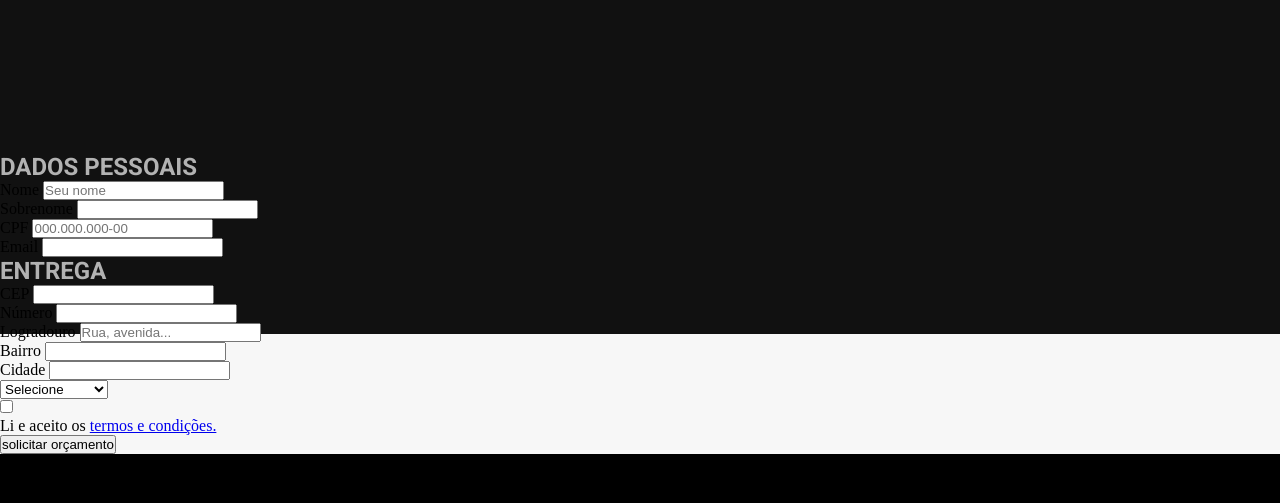
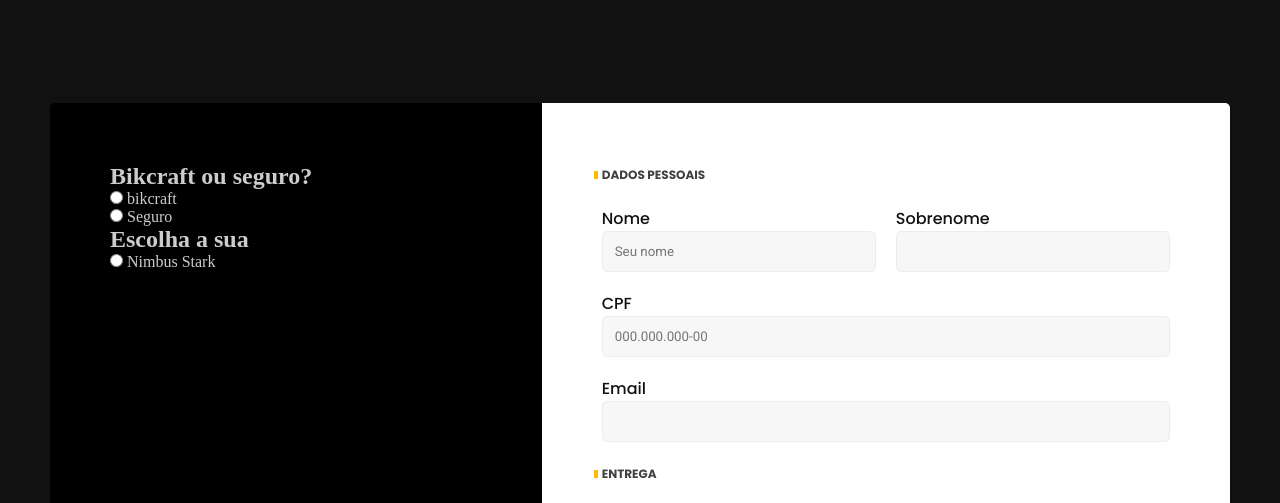
Before and after one commit to JoaoOdonnell/website-Bikcraft, a plain HTML site: page orcamento.html in a window 1280 px wide. Shown: the part 282-785 px from the top of the page. Drawn offline with Linux system fonts and the light colour scheme.

Commit message:
formulário orçamento feito

```diff
--- a/css/contato-page/contato.css
+++ b/css/contato-page/contato.css
@@ -152,7 +152,7 @@
   box-shadow: 0 0 0 2px #fea;
 }
 
-.formulario-contato .col-2 {
+.col-2 {
   grid-column: span 2;
 }
 
--- /dev/null
+++ b/css/orcamento/orcamento.css
@@ -0,0 +1,120 @@
+.selecao-orcamento {
+  background: #000000;
+  color: #cccccc;
+  padding: 60px;
+  border-radius: 5px 0px 0px 5px;
+  box-shadow: 0px 1px 2px rgba(0, 0, 0, 0.1);
+}
+
+.formulario-orcamento {
+  background: #ffffff;
+  padding: 60px;
+  border-radius: 0px 5px 5px 0px;
+  box-shadow: 0px 1px 2px rgba(0, 0, 0, 0.1);
+  display: grid;
+  grid-template-columns: 1fr 1fr;
+  background: #ffffff;
+  gap: 20px;
+}
+
+.formulario-orcamento h2 {
+  font-size: 0.75rem;
+  color: #404040;
+  font-weight: 600;
+  line-height: 24px;
+  text-transform: uppercase;
+  position: relative;
+}
+
+.formulario-orcamento h2::before {
+  content: "";
+  width: 4px;
+  height: 8px;
+  background: #ffbb00;
+  position: absolute;
+  left: -8px;
+  top: 8px;
+}
+
+.formulario-orcamento label {
+  font-family: var(--font-titulo);
+  color: #111111;
+  font-size: 1rem;
+  font-weight: 500;
+  line-height: 24px;
+  display: block;
+}
+
+.formulario-orcamento input[type="text"],
+.formulario-orcamento input[type="email"],
+.formulario-orcamento textarea {
+  font-family: var(--font-subtitulo);
+  color: #717171;
+  background: #f7f7f7;
+  border: 1px solid #ededed;
+  border-radius: 5px;
+  padding: 12px;
+  width: 100%;
+  box-sizing: border-box;
+}
+
+.formulario-orcamento input[type="text"]:focus,
+.formulario-orcamento input[type="email"]:focus,
+.formulario-orcamento textarea:focus {
+  outline: none;
+  border-color: #ffbb00;
+  box-shadow: 0 0 0 2px #fea;
+}
+
+.formulario-orcamento select {
+  font-family: var(--font-subtitulo);
+  color: #717171;
+  background: #f7f7f7;
+  border: 1px solid #ededed;
+  border-radius: 5px;
+  padding: 12px;
+  width: 100%;
+  box-sizing: border-box;
+}
+
+.aceite-termo {
+  display: flex;
+  gap: 12px;
+  font-family: "Poppins";
+  font-style: normal;
+  font-weight: 500;
+  font-size: 1rem;
+  line-height: 24px;
+  color: #111111;
+}
+
+.aceite-termo input[type="checkbox"] {
+  box-sizing: border-box;
+  background: #f7f7f7;
+  border: 1px solid #ededed;
+  border-radius: 5px;
+  width: 24px;
+  height: 24px;
+}
+
+.aceite-termo a {
+  color: #111111;
+}
+
+.formulario-orcamento button {
+  color: #332200;
+  background: linear-gradient(180deg, #ffbf00 0%, #f2a50c 100%);
+  box-shadow: 0px 1px 2px rgba(0, 0, 0, 0.1);
+  cursor: pointer;
+  transition: none;
+  border: none;
+  border-radius: 5px;
+  padding: 16px 32px;
+  justify-self: start;
+  font-family: "Poppins";
+  font-style: normal;
+  font-weight: 600;
+  font-size: 18px;
+  line-height: 24px;
+  text-transform: uppercase;
+}
--- a/css/pagina-principal/geral.css
+++ b/css/pagina-principal/geral.css
@@ -17,6 +17,7 @@
 @import url("/css/seguro-page/perguntas.css");
 @import url("/css/contato-page/contato.css");
 @import url("/css/termos-condicoes/termos.css");
+@import url("/css/orcamento/orcamento.css");
 
 * {
   margin: 0;
--- a/orcamento.html
+++ b/orcamento.html
@@ -34,11 +34,29 @@
 
   <section class="bloco-contato">
     <div class="container-bloco-contato">
+      <div class="selecao-orcamento">
+        <h2>Bikcraft ou seguro?</h2>
+        <div>
+          <input type="radio" name="bikcraft" id="bikcraft">
+          <label for="bikcraft">bikcraft</label>
+        </div>
 
+        <div>
+          <input type="radio" name="seguros-esc" id="seguros-esc">
+          <label for="seguros-esc">Seguro</label>
+        </div>
+        <h2>Escolha a sua</h2>
+        <div>
+          <input type="radio" name="bicicleta-escolhida" id="bicicleta-escolhida">
+          <label for="bicicleta-escolhida">Nimbus Stark</label>
+        </div>
+        <div>
+          <label for=""></label>
+        </div>
       </div>
 
       <form class="formulario-orcamento">
-      <h2 class="subtitulo col-2">dados pessoais</h2>
+        <h2 class="font-t col-2">dados pessoais</h2>
         <div>
           <label for="nome">Nome</label>
           <input type="text" name="nome" id="nome" placeholder="Seu nome">
@@ -59,7 +77,7 @@
           <input type="email" name="email" id="email">
         </div>
 
-      <h2 class="col-2 subtitulo">ENTREGA</h2>
+        <h2 class="col-2 font-t">ENTREGA</h2>
 
         <div>
           <label for="cep">CEP</label>
@@ -82,6 +100,7 @@
           <input type="text" name="cidade" Bairro="cidade">
         </div>
         <div>
+          <label for="estado">Estado</label>
           <select name="estado" id="estado">
             <option value="">Selecione</option>
             <option value="rio">Rio de Janeiro</option>
@@ -89,14 +108,14 @@
           </select>
         </div>
 
-      <div>
+        <div class="aceite-termo">
           <input type="checkbox" name="aceite-termo" id="aceite-termo">
           <p>Li e aceito os <a href="/termos.html">termos e condições.</a></p>
         </div>
 
-      <button>solicitar orçamento</button>
+        <button class="col-2">solicitar orçamento</button>
       </form>
-
+    </div>
   </section>
 
 
```
Lines whose indentation alone changed are shown as unchanged.
